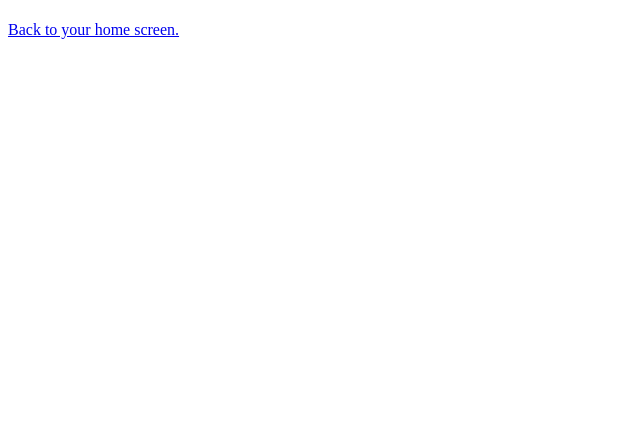
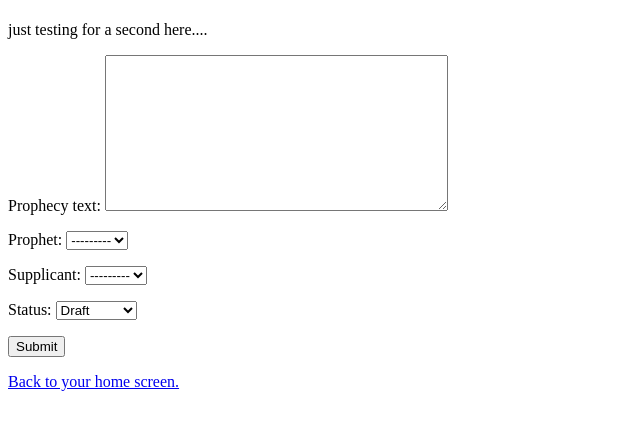
Before and after one commit to djotaku/prophecypracticum_django, a Django app: template prophecypracticum/practicumweb/templates/practicum/detailed_prophecy.html in a window 1280 px wide. Shown: the part 106-536 px from the top of the page, without its empty margins (0-640 px from the left). Run offline with Django 3.2, Linux system fonts and the light colour scheme; the template is opened without the code that fills it: values that come from a table or form of the project are taken from there, others are empty.

Commit message:
even though it's janky, can fill in forms now

```diff
--- a/prophecypracticum/practicumweb/templates/practicum/detailed_prophecy.html
+++ b/prophecypracticum/practicumweb/templates/practicum/detailed_prophecy.html
@@ -4,6 +4,13 @@
 <h1>Prophecy from {{ prophecy.prophet }} </h1>
 <h2>Text:</h2>
 <p>{{ prophecy.prophecy_text }} </p>
+
+<p>just testing for a second here....</p>
+<form action ='.' method="post">
+    {{ prophecy_form.as_p}}
+    {% csrf_token %}
+    <p><input type="submit" value="Submit"></p></form>
+
 
 {% if feedback_added %}
 <h2>Feedback:</h2>
--- a/prophecypracticum/practicumweb/views.py
+++ b/prophecypracticum/practicumweb/views.py
@@ -39,4 +39,6 @@ def detailed_prophecy(request, year, month, day, prophet, supplicant, status):
     user = request.user
     prophecy = get_object_or_404(Prophecy, status=status, created__year=year, created__month=month,
                                  created__day=day, prophet=prophet, supplicant=supplicant)
-    return render(request, 'practicum/detailed_prophecy.html', {'prophecy': prophecy, 'status': status})
+    prophecy_form = ProphecyForm(instance=prophecy)
+    return render(request, 'practicum/detailed_prophecy.html', {'prophecy': prophecy, 'status': status,
+                                                                'prophecy_form': prophecy_form})
```
